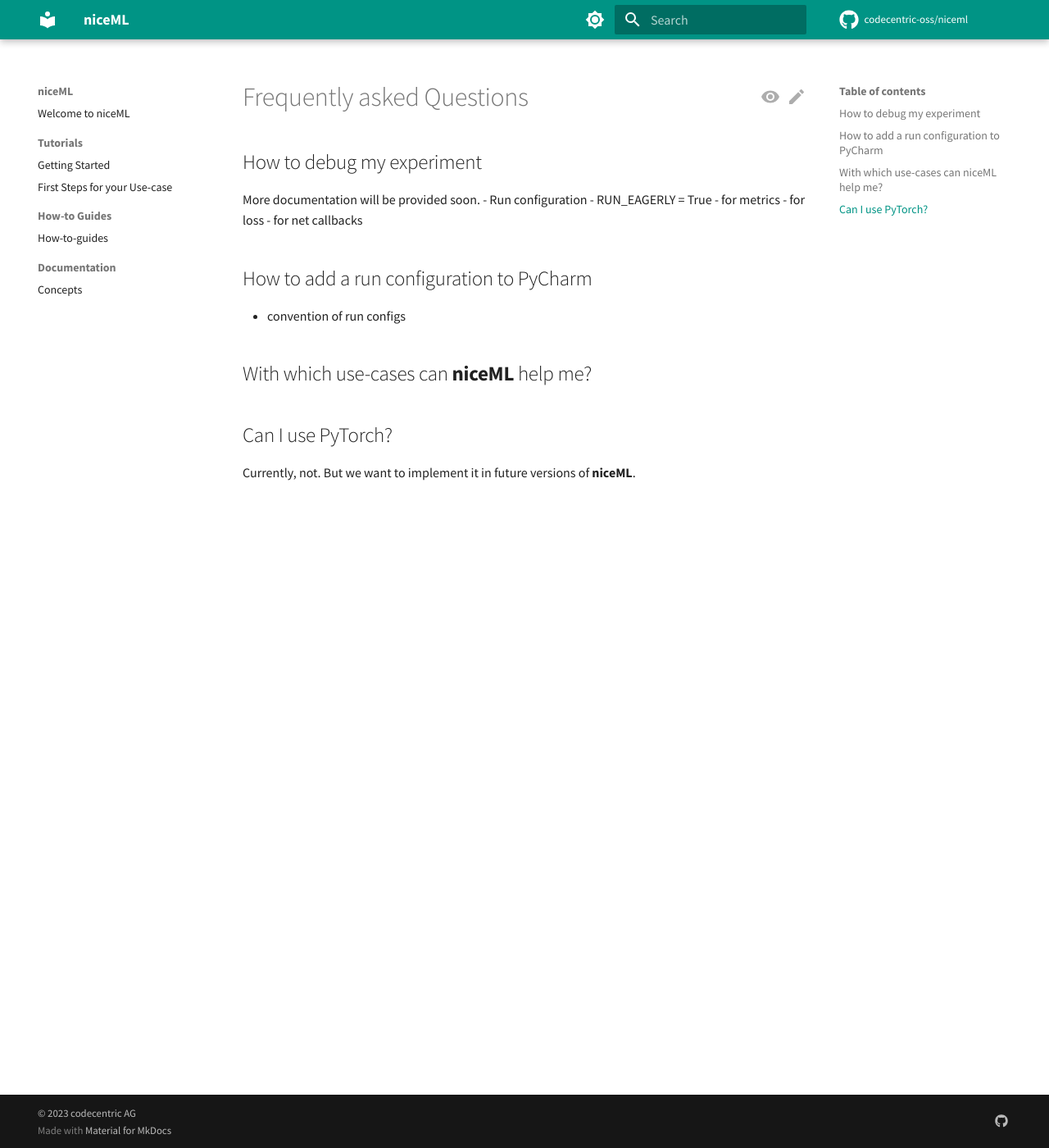
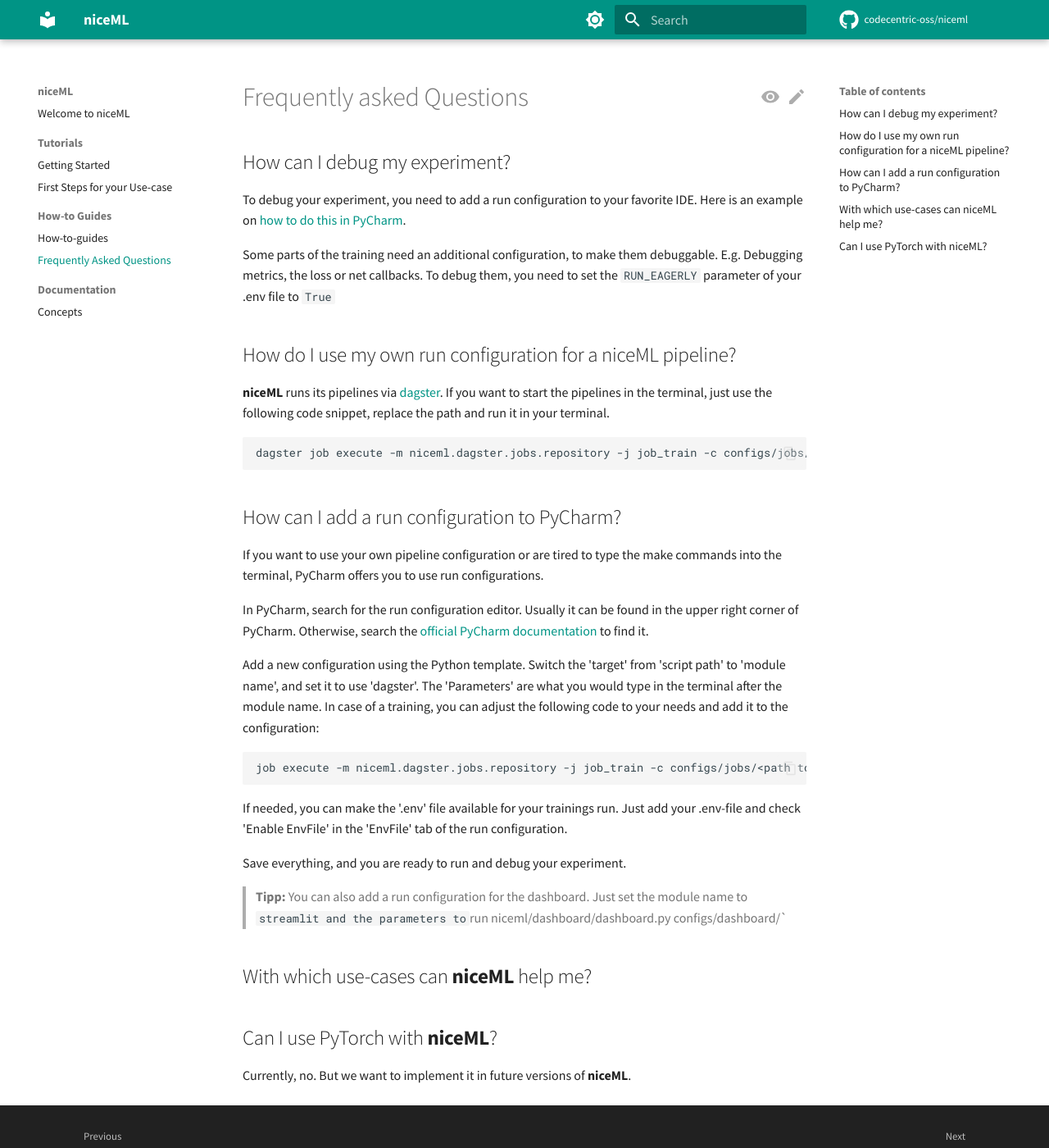
Before and after one commit to codecentric-oss/niceml, an MkDocs documentation site: the page built from docs/faq.md, in a window 1280 px wide and 1400 px high. Shown: the whole window at 82% size. Built offline with MkDocs 1.6.1 and Material for MkDocs 9.7.7, drawn with Linux system fonts in a browser that asks for light colours; comment, search, counter and statistics services are not loaded.

Commit message:
add faqs

````diff
--- a/docs/faq.md
+++ b/docs/faq.md
@@ -1,20 +1,50 @@
 # Frequently asked Questions
 
-## How to debug my experiment
+## How can I debug my experiment?
 
-More documentation will be provided soon.
-- Run configuration
-- RUN_EAGERLY = True
-  - for metrics
-  - for loss
-  - for net callbacks
+To debug your experiment, you need to add a run configuration to your favorite IDE.
+Here is an example on [how to do this in PyCharm](#how-can-i-add-a-run-configuration-to-pycharm).
 
-## How to add a run configuration to PyCharm
+Some parts of the training need an additional configuration, to make them debuggable. E.g. Debugging metrics,
+the loss or net callbacks. To debug them, you need to set the `RUN_EAGERLY` parameter of your .env file to `True`
 
-- convention of run configs
+## How do I use my own run configuration for a niceML pipeline?
+
+**niceML** runs its pipelines via [dagster](https://dagster.io/).
+If you want to start the pipelines in the terminal, just use the following code snippet,
+replace the path and run it in your terminal.
+
+``` ssh
+dagster job execute -m niceml.dagster.jobs.repository -j job_train -c configs/jobs/<path to your job yaml>
+```
+
+## How can I add a run configuration to PyCharm?
+
+If you want to use your own pipeline configuration or are tired to type the make commands into the terminal,
+PyCharm offers you to use run configurations.
+
+In PyCharm, search for the run configuration editor. Usually it can be found in the upper right corner of PyCharm.
+Otherwise, search the
+[official PyCharm documentation](https://www.jetbrains.com/help/pycharm/run-debug-configuration.html) to find it.
+
+Add a new configuration using the Python template. Switch the 'target' from 'script path' to 'module name', and
+set it to use 'dagster'. The 'Parameters' are what you would type in the terminal after the module name.
+In case of a training, you can adjust the following code to your needs and add it to the configuration:
+
+``` ssh
+job execute -m niceml.dagster.jobs.repository -j job_train -c configs/jobs/<path to your job yaml>
+```
+
+If needed, you can make the '.env' file available for your trainings run. Just add your .env-file and
+check 'Enable EnvFile' in the 'EnvFile' tab of the run configuration.
+
+Save everything, and you are ready to run and debug your experiment.
+
+> **Tipp:** You can also add a run configuration for the dashboard. Just set the module name to `streamlit
+> and the parameters to `run niceml/dashboard/dashboard.py configs/dashboard/<path to your dashboard yaml>`
 
 ## With which use-cases can **niceML** help me?
 
-## Can I use PyTorch?
+## Can I use PyTorch with **niceML**?
 
-Currently, not. But we want to implement it in future versions of **niceML**.
+Currently, no. But we want to implement it in future versions of **niceML**.
--- a/mkdocs.yml
+++ b/mkdocs.yml
@@ -78,6 +78,7 @@ nav:  # Sort the pages
     - First Steps for your Use-case: first-steps.md
   - How-to Guides:
     - How-to-guides: how-to-guides.md
+    - Frequently Asked Questions: faq.md
   - Documentation:
     - concepts.md
 
````
Also changed, not shown: README.md (+2 -0 lines), docs/index.md (+2 -2 lines).
